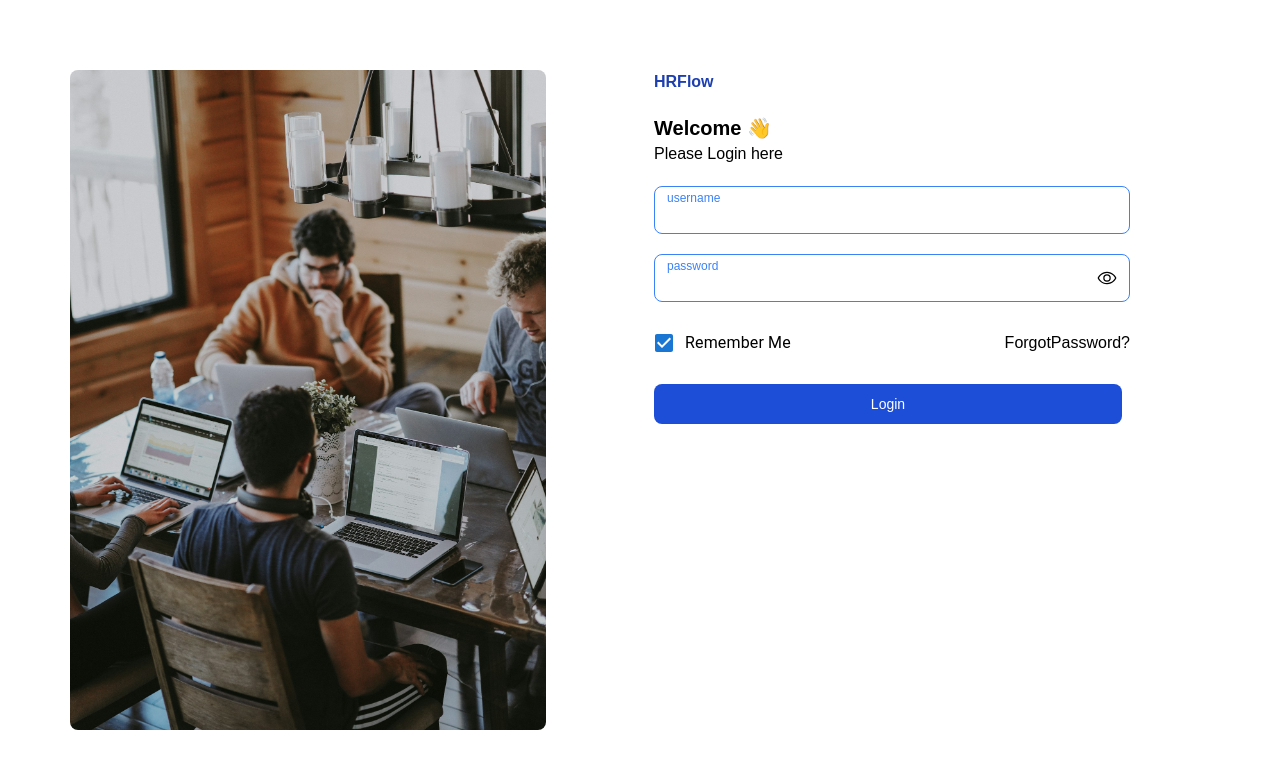
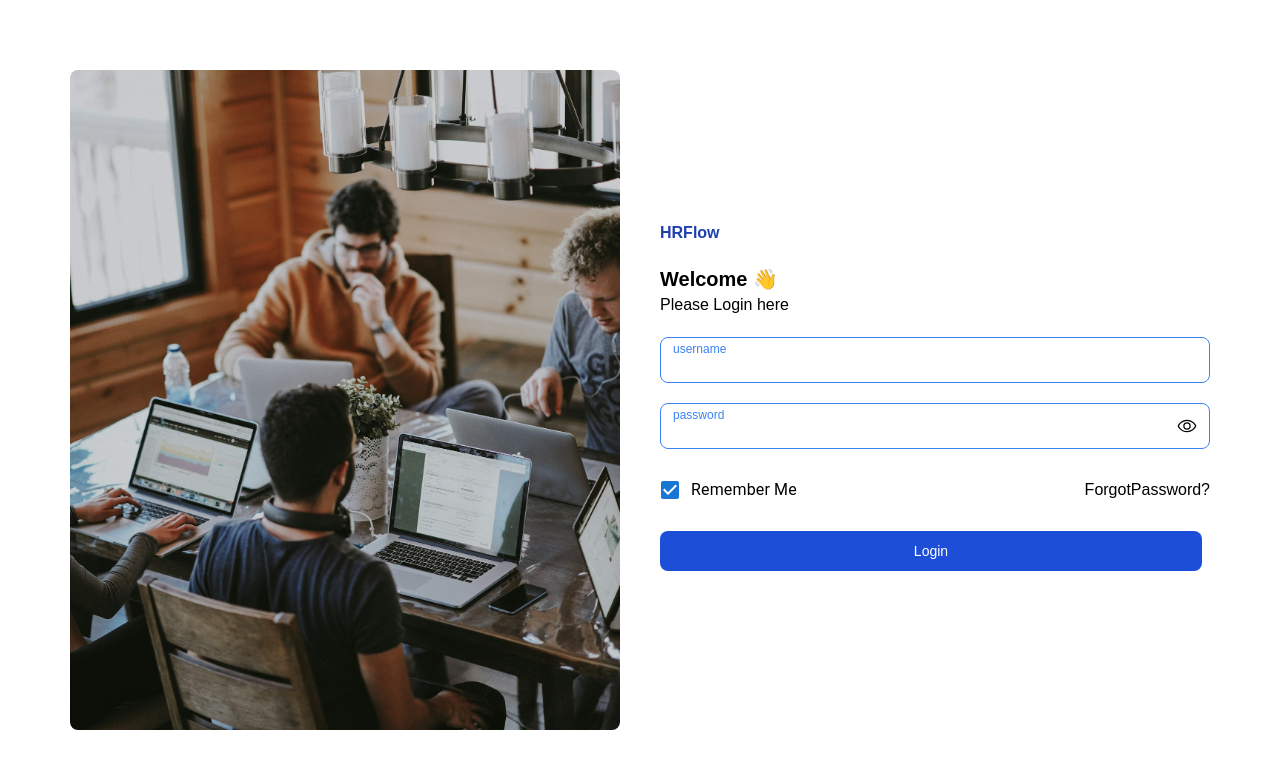
Before and after one commit to VBSREELAKSHMI123/AttendenceProject_Frontend, a React (Vite) app: page / in a window 1280 px wide. Shown: the top 768 px of the page. Built offline with nearby package versions, Linux system fonts and the light colour scheme.

Commit message:
form validation for login page completed

```diff
--- a/package.json
+++ b/package.json
@@ -23,7 +23,9 @@
     "@reduxjs/toolkit": "^2.6.1",
     "axios": "^1.8.3",
     "dayjs": "^1.11.13",
+    "moment": "^2.30.1",
     "react": "^19.0.0",
+    "react-big-calendar": "^1.18.0",
     "react-redux": "^9.2.0",
     "react-router-dom": "^7.2.0",
     "redux-persist": "^6.0.0",
--- a/src/components/FormElemets/InputField.tsx
+++ b/src/components/FormElemets/InputField.tsx
@@ -1,41 +1,80 @@
-import React, { useState } from 'react'
-import { TypeList } from '../../types/DeclareType.types'
-import { Eye, EyeSlash } from '@phosphor-icons/react'
+import React, { useState } from "react";
+import { TypeList } from "../../types/DeclareType.types";
+import { Eye, EyeSlash } from "@phosphor-icons/react";
 
 type HandleType = {
-    label?: string,
-    value: string | undefined | number,
-    name: string,
-    type: string,
-    onChange: (e: React.ChangeEvent<HTMLInputElement>) => void,
-    isLogin?: boolean,
-    placeholder?:string
-
-}
+  label?: string;
+  value: string | undefined | number;
+  name: string;
+  type: string;
+  onChange: (e: React.ChangeEvent<HTMLInputElement>) => void;
+  isLogin?: boolean;
+  placeholder?: string;
+  errorMessage?: string;
+};
 //type , onChange, name , password condition , style
 //style modification
 
-
-
-export const InputField = ({ label, value, name, onChange, type, isLogin,placeholder }: HandleType) => {
+export const InputField = ({
+  label,
+  value,
+  name,
+  onChange,
+  type,
+  isLogin,
+  placeholder,
+  errorMessage,
+}: HandleType) => {
   // const [isShow, setIsShow] = useState<boolean>(true)
-    const [passwordType, setpasswordType] = useState<string>(type)
+  const [passwordType, setpasswordType] = useState<string>(type);
   const handleShowPassword = () => {
     if (passwordType === "password") {
-            setpasswordType("text")
+      setpasswordType("text");
     } else {
-            setpasswordType("password")
+      setpasswordType("password");
     }
-    }
+  };
   return (
-        <div className={`w-full h-full border ${isLogin ? "border-blue-500" : "border-[#ececee]"} rounded-lg bg-white px-3 py-0.5 flex justify-between items-center`}>
-            <div className='flex flex-col w-full'>
-                <label htmlFor="" className='text-[12px] text-blue-500 mb-1'>{label}</label>
-                <input className='outline-none w-full text-sm '  type={type === "password" ? passwordType : type} name={name} id="" value={value} onChange={onChange} placeholder={placeholder}/>
+    <div className="">
+      <div
+        className={`w-full h-full border ${
+          errorMessage
+            ? "border-red-600"
+            : isLogin
+            ? "border-blue-500"
+            : "border-[#ececee]"
+        } rounded-lg bg-white px-3 py-0.5 flex justify-between items-center`}
+      >
+        <div className="flex flex-col w-full">
+          <label
+            htmlFor=""
+            className={`${
+              errorMessage ? "text-red-600" : "text-blue-500"
+            } text-[12px]  mb-1`}
+          >
+            {label}
+          </label>
+          <input
+            className="outline-none w-full text-[12px]"
+            type={type === "password" ? passwordType : type}
+            name={name}
+            id=""
+            value={value}
+            onChange={onChange}
+            placeholder={placeholder}
+          />
         </div>
-            {type == "password" && <div className='cursor-pointer' onClick={handleShowPassword} >
-                {passwordType === "password" ? <Eye size={20} /> : <EyeSlash size={20} />}
-            </div>}
+        {type == "password" && (
+          <div className="cursor-pointer" onClick={handleShowPassword}>
+            {passwordType === "password" ? (
+              <Eye size={20} />
+            ) : (
+              <EyeSlash size={20} />
+            )}
           </div>
-    )
-}
+        )}
+      </div>
+      {errorMessage && <p className="text-red-500 text-sm ">{errorMessage}</p>}
+    </div>
+  );
+};
--- a/src/pages/Profile/Profile.tsx
+++ b/src/pages/Profile/Profile.tsx
@@ -42,7 +42,7 @@ const Profile = () => {
           <span><ClipboardText size={20} /></span>Leave Days</p>
           </div>
           <div className='flex-[4]'>
-            {active === 'profile' && <ProfileDetails/>}
+            {active === 'profile' && <ProfileDetails />}
             {active === 'attendence' && <AttendenceDetails/>}
             {active === 'leave' && <Leaves/>}
           </div>
--- a/src/pages/auth/LoginPage.tsx
+++ b/src/pages/auth/LoginPage.tsx
@@ -1,117 +1,148 @@
-import React, { useState } from 'react'
-import SideImage from '../../components/SideImage'
-import { InputField } from '../../components/FormElemets/InputField'
-import { TypeList } from '../../types/DeclareType.types'
+import React, { useState } from "react";
+import SideImage from "../../components/SideImage";
+import { InputField } from "../../components/FormElemets/InputField";
+import OnLoadImage from "../../assets/images/attendence2.jpeg";
+import LoginButton from "../../components/FormElemets/Buttons/LoginButton";
+import { Checkbox, FormControlLabel } from "@mui/material";
+import { useNavigate } from "react-router-dom";
+import { publicRequest } from "../../apis/requsetMethods";
+import { useDispatch } from "react-redux";
+import { login } from "../../components/Redux/LoginSlice/login";
+import { LoginTypes } from "../../types/AuthTypes.type";
 
-import OnLoadImage from "../../assets/images/attendence2.jpeg"
-import { CustomButton } from '../../components/FormElemets/Buttons/CustomButton/CustomButton'
-import LoginButton from '../../components/FormElemets/Buttons/LoginButton'
-import { Checkbox, FormControlLabel } from '@mui/material'
-import { useNavigate } from 'react-router-dom'
-import axios from 'axios'
-import { publicRequest } from '../../apis/requsetMethods'
-import { useDispatch, useSelector } from 'react-redux';
-import { login } from '../../components/Redux/LoginSlice/login';
+type ValidationType = {
+  email?: string;
+  password?: string;
+};
 
 const LoginPage = () => {
   const navigate = useNavigate();
   const dispatch = useDispatch();
-    const { user } = useSelector((state: any) => state.loginState)
-    console.log("USER:", user)
 
-
-    const [data, setData] = useState<TypeList>({
+  const [data, setData] = useState<LoginTypes>({
     email: "",
     password: "",
-        value: "",
-        label: "",
-        name: "",
-        newpassword: "",
-        otp: "",
-        role: ""
+  });
 
-    })
-
+  const [formError, setFormError] = useState<ValidationType>({});
 
   const inputHandler = (e: React.ChangeEvent<HTMLInputElement>) => {
-        setData({ ...data, [e.target.name]: e.target.value })
+    setData({ ...data, [e.target.name]: e.target.value });
+  };
+
+  const loginValidation = () => {
+    let error: ValidationType = {};
+    const emailRegex = /^[^\s@]+@[^\s@]+\.[^\s@]+$/;
+    // const passwordRegex = /^[A-Z][A-Za-z\d]{5,}$/;
+    if (!data.email) {
+      error.email = "Email Required";
+    } else if (!emailRegex.test(data.email)) {
+      error.email = "Invalid Email";
     }
 
+    if (!data.password) {
+      error.password = "Password Required";
+    } else if (data.password.length < 3) {
+      error.password = "Password must be 3 digits";
+    }
+    // } else if (!passwordRegex.test(data.password)) {
+
+    //     error.password = "Password must start with capital,minimum 1 digit and number and 6 characters"
+    // }
+    return error;
+  };
 
   const handleLogin = async () => {
+    const validationErrors = loginValidation();
+    console.log(validationErrors);
+    const l = Object.keys(validationErrors);
+    setFormError(validationErrors);
+    console.log(l);
 
-        const payload = {
-            email: data.email,
-            password: data.password
-        }
-
+    if (Object.keys(validationErrors).length === 0) {
       try {
-            const res = await publicRequest.post("/api/auth/login", payload)
+        const res = await publicRequest.post("/api/auth/login", data);
         if (res.data.success) {
-                localStorage.setItem("token", res.data.token)
-
+          localStorage.setItem("token", res.data.token);
           console.log(res.data);
-
-                const { role, user_id, fname, lname, isProfileComplete, email , designation} = res.data.user
-                const { token } = res.data
-
-
-                dispatch(login({ token, role, user_id, fname, lname, email, isProfileComplete , designation }))
-                navigate('/dash')
+          const {
+            role,
+            user_id,
+            fname,
+            lname,
+            isProfileComplete,
+            email,
+            designation,
+          } = res.data.user;
+          const { token } = res.data;
+          dispatch(
+            login({
+              token,
+              role,
+              user_id,
+              fname,
+              lname,
+              email,
+              isProfileComplete,
+              designation,
+            })
+          );
+          navigate("/dash");
           // alert(res.data.message)
         }
-
-
       } catch (error: any) {
-            console.log("err", error.response.data.message || "some thing went wrong");
+        console.log(
+          "err",
+          error.response.data.message || "some thing went wrong"
+        );
       }
     }
-
-
-    //     axios.post("http://localhost:8080/login",data).then(
-    //         response=>{
-    //             if (response.data.success==true) {
-    //                 sessionStorage.setItem("id",response.data.user_id)
-    //                 sessionStorage.setItem("token",response.data.token)
-    //                 sessionStorage.setItem("name",response.data.user_name)
-    //                 sessionStorage.setItem("email",response.data.user_email)
-    //                 sessionStorage.setItem("role",response.data.user_role)
-    //                 navigate('/user')
-    //                 alert("Successfully Logged in")
-    //             } else {
-    //                 alert("Login Failed")
-    //             }
-    //         }
-    //     ).catch(error=>{
-    //         console.error("Error Occured",error)
-    //     })
-    // }
+  };
+  //   lg - 1024px
 
   return (
-        <div className='flex h-screen p-[70px] gap-7'>
-            <div className='flex-1 h-full'>
+    <div className="flex h-screen  p-[70px] gap-10">
+      <div className="flex-1 max-md:hidden  ">
         <SideImage src={OnLoadImage} />
       </div>
-            <div className='flex-1 px-20'>
-
-                <div className='flex flex-col gap-5'>
-                    <h1 className='text-blue-800 font-bold font-lexend'>HRFlow</h1>
+      <div className="flex-1 flex items-center ">
+        <div className="flex flex-col gap-5  w-full">
+          <h1 className="text-blue-800 font-bold font-lexend">HRFlow</h1>
           <div>
-                        <h2 className='text-xl font-bold font-lexend'>Welcome 👋</h2>
+            <h2 className="text-xl font-bold font-lexend">Welcome 👋</h2>
             <p>Please Login here</p>
           </div>
           {/* <div className='text-blue-800 font-bold mb-5 text-2xl'>Login Page</div> */}
-                    <InputField label='username' name='email' value={data.email} type='text' onChange={inputHandler} isLogin />
-                    <InputField label='password' name='password' value={data.password} type='password' onChange={inputHandler} isLogin />
-                    <div className='flex items-center justify-between'>
-                        <FormControlLabel control={<Checkbox defaultChecked />} label="Remember Me" />
-                        <button onClick={() => navigate('/render')}>ForgotPassword?</button>
+          <InputField
+            label="username"
+            name="email"
+            value={data.email}
+            type="text"
+            onChange={inputHandler}
+            isLogin
+            errorMessage={formError.email}
+          />
+          <InputField
+            label="password"
+            name="password"
+            value={data.password}
+            type="password"
+            onChange={inputHandler}
+            isLogin
+            errorMessage={formError.password}
+          />
+          <div className="flex items-center justify-between">
+            <FormControlLabel
+              control={<Checkbox defaultChecked />}
+              label="Remember Me"
+            />
+            <button onClick={() => navigate("/render")}>ForgotPassword?</button>
           </div>
           <LoginButton onClick={handleLogin}>Login</LoginButton>
         </div>
       </div>
     </div>
-    )
-}
+  );
+};
 
-export default LoginPage
+export default LoginPage;
--- /dev/null
+++ b/src/types/AuthTypes.type.ts
@@ -0,0 +1,4 @@
+export interface LoginTypes {
+    email: string,
+    password: string,
+}
--- a/src/types/DeclareType.types.ts
+++ b/src/types/DeclareType.types.ts
@@ -35,6 +35,4 @@ export interface TypeList {
     salaryslip?:File,
     reliving?:File,
     experience?:File
-
-
 }
```
Also changed, not shown: 1 other file (tests, documents, lock files or other folders). Lines whose indentation alone changed are shown as unchanged.
